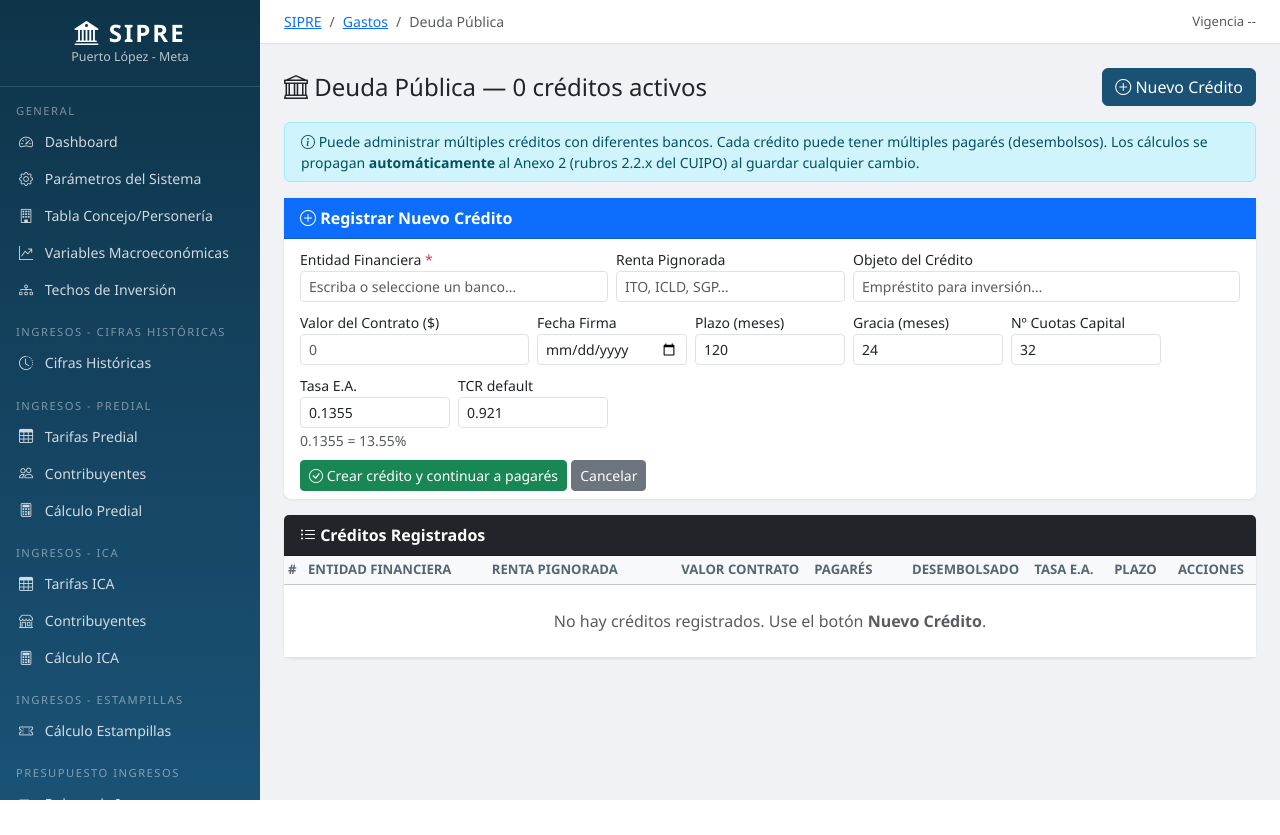
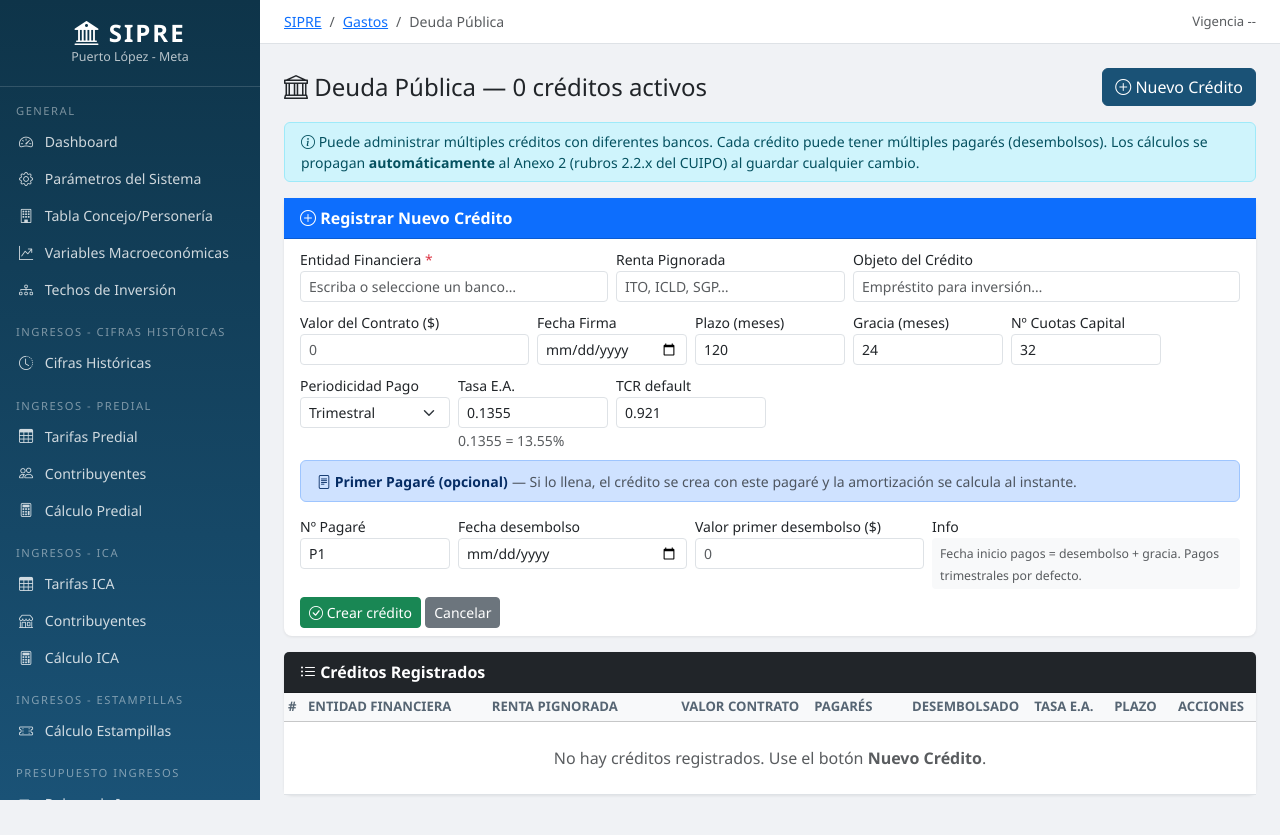
Before and after one commit to Jorgecuenca1/Presupuesto, a Django app: page /gastos/deuda-publica/ in a window 1280 px wide, after a click on "Nuevo Crédito". Before the commit the page ends 800 px from the top, so only its background shows below. Run offline with Django 5.2, Linux system fonts and the light colour scheme; the visitor is signed in with stand-in values (Sample User, id 1); data that the repository does not hold is empty.

Commit message:
Deuda: fecha desembolso + inicio pagos + periodicidad + n° pagare
- Modelo ContratoCredito.periodicidad_pago (M/T/S/A, default T=Trimestral)
- Property calculada ContratoCredito.fecha_inicio_pagos:
    primer_desembolso + gracia_meses
- Vista deuda_credito_nuevo: permite crear el credito + primer pagare
  en un solo formulario (numero, fecha_desembolso, valor). Si vienen
  los tres campos, tambien calcula la amortizacion al instante.
- Vista deuda_credito_detalle:
    * guarda periodicidad_pago
    * permite editar el numero_pagare de cada pagare
- Amortizacion recursiva ahora respeta la periodicidad configurada:
    Mensual = 12 pagos/anio, Trimestral = 4, Semestral = 2, Anual = 1
- Template dashboard (crear): campos periodicidad, num pagare,
  fecha desembolso, valor primer pagare + info fecha inicio pagos
- Template detalle (editar):
    * muestra periodicidad como <select>
    * muestra 'Fecha Inicio de Pagos' calculada (readonly)
    * cada pagare identifica bien: numero editable + badge con valor +
      3 columnas (numero, valor, fecha desembolso)
    * header muestra 'Pagos Trimestrales · inicio dd MMM YYYY'
- Migracion 0010_periodicidad_pago

```diff
--- a/gastos/views.py
+++ b/gastos/views.py
@@ -1574,7 +1574,8 @@ def _clean_money(raw):
 
 def _recalcular_amortizacion_contrato(contrato):
     """Recalcula toda la tabla de amortización del contrato.
-    Sistema: cuota fija de capital, intereses TV, con período de gracia.
+    Sistema: cuota fija de capital, intereses vencidos, con período de gracia.
+    Periodicidad configurable por contrato (M/T/S/A).
     Independiente del número de pagarés (recursivo por pagaré).
     """
     from decimal import Decimal as D, ROUND_HALF_UP
@@ -1583,9 +1584,14 @@ def _recalcular_amortizacion_contrato(contrato):
     plazo_meses = contrato.plazo_meses or 120
     gracia_meses = contrato.gracia_meses or 24
     num_cuotas = contrato.num_cuotas_capital or 32
-    total_trim = max(1, plazo_meses // 3)
-    gracia_trim = gracia_meses // 3
-    tasa_trim = (D('1') + tasa_ea) ** D('0.25') - D('1')
+    # Meses por período según periodicidad
+    per = contrato.periodicidad_pago or 'T'
+    meses_por_periodo = {'M': 1, 'T': 3, 'S': 6, 'A': 12}.get(per, 3)
+    periodos_por_anio = 12 // meses_por_periodo
+    total_per = max(1, plazo_meses // meses_por_periodo)
+    gracia_per = gracia_meses // meses_por_periodo
+    # Tasa efectiva del período: (1+EA)^(1/periodos_por_anio) - 1
+    tasa_per = (D('1') + tasa_ea) ** (D('1') / D(periodos_por_anio)) - D('1')
 
     AmortizacionPagare.objects.filter(pagare__contrato=contrato).delete()
 
@@ -1599,18 +1605,18 @@ def _recalcular_amortizacion_contrato(contrato):
         pag.save()
 
         por_anio = {}
-        for trim in range(1, total_trim + 1):
-            trim_anio = anio_desem + (trim - 1) // 4
-            intereses_trim = (saldo * tasa_trim).quantize(D('0.01'), ROUND_HALF_UP)
-            capital_trim = cap_por_cuota if trim > gracia_trim else D('0')
-            if trim == total_trim:
-                capital_trim = saldo
-            if capital_trim > saldo:
-                capital_trim = saldo
-            saldo -= capital_trim
-            por_anio.setdefault(trim_anio, {'cap': D('0'), 'int': D('0')})
-            por_anio[trim_anio]['cap'] += capital_trim
-            por_anio[trim_anio]['int'] += intereses_trim
+        for p_idx in range(1, total_per + 1):
+            p_anio = anio_desem + (p_idx - 1) // periodos_por_anio
+            intereses_p = (saldo * tasa_per).quantize(D('0.01'), ROUND_HALF_UP)
+            capital_p = cap_por_cuota if p_idx > gracia_per else D('0')
+            if p_idx == total_per:
+                capital_p = saldo
+            if capital_p > saldo:
+                capital_p = saldo
+            saldo -= capital_p
+            por_anio.setdefault(p_anio, {'cap': D('0'), 'int': D('0')})
+            por_anio[p_anio]['cap'] += capital_p
+            por_anio[p_anio]['int'] += intereses_p
 
         for anio, tot in por_anio.items():
             AmortizacionPagare.objects.create(
@@ -1731,6 +1737,9 @@ def deuda_credito_detalle(request, contrato_id):
             except Exception: pass
             try: contrato.tcr_default = D((request.POST.get('tcr') or '0').replace(',', '.'))
             except Exception: pass
+            per = (request.POST.get('periodicidad_pago') or '').strip()[:1]
+            if per in ('M','T','S','A'):
+                contrato.periodicidad_pago = per
             ff = request.POST.get('fecha_firma')
             if ff:
                 try: contrato.fecha_firma = dt.strptime(ff, '%Y-%m-%d').date()
@@ -1738,8 +1747,11 @@ def deuda_credito_detalle(request, contrato_id):
             contrato.save()
 
             for pag in contrato.pagares.all():
+                nk = f'pag_{pag.pk}_numero'
                 vk = f'pag_{pag.pk}_valor'
                 fk = f'pag_{pag.pk}_fecha'
+                if nk in request.POST and request.POST.get(nk).strip():
+                    pag.numero_pagare = request.POST.get(nk).strip()[:20]
                 if vk in request.POST:
                     pag.valor_capital = _clean_money(request.POST.get(vk))
                 if fk in request.POST and request.POST.get(fk):
@@ -1785,7 +1797,10 @@ def deuda_credito_detalle(request, contrato_id):
 @never_cache
 @login_required
 def deuda_credito_nuevo(request):
-    """Crea un nuevo contrato de crédito."""
+    """Crea un nuevo contrato de crédito.
+    Si se envía fecha_desembolso + valor_desembolso: también crea el primer pagaré
+    y calcula la amortización de una.
+    """
     from decimal import Decimal as D
     from datetime import datetime as dt
     if request.method == 'POST':
@@ -1804,12 +1819,36 @@ def deuda_credito_nuevo(request):
                 num_cuotas_capital=int(request.POST.get('num_cuotas') or 32),
                 tasa_ea=D((request.POST.get('tasa_ea') or '0.1355').replace(',', '.')),
                 tcr_default=D((request.POST.get('tcr') or '0.921').replace(',', '.')),
+                periodicidad_pago=(request.POST.get('periodicidad_pago') or 'T')[:1],
             )
             ff = request.POST.get('fecha_firma')
             if ff:
                 try: c.fecha_firma = dt.strptime(ff, '%Y-%m-%d').date()
                 except Exception: pass
             c.save()
+
+            # Pagaré inicial si viene fecha + valor
+            fecha_desem = request.POST.get('fecha_desembolso')
+            valor_pag_raw = request.POST.get('valor_primer_pagare')
+            numero_pag = (request.POST.get('numero_primer_pagare') or 'P1')[:20]
+            if fecha_desem and valor_pag_raw:
+                try:
+                    fdesem = dt.strptime(fecha_desem, '%Y-%m-%d').date()
+                    valor_pag = _clean_money(valor_pag_raw)
+                    if valor_pag > 0:
+                        PagareCredito.objects.create(
+                            contrato=c, numero_pagare=numero_pag,
+                            valor_capital=valor_pag, fecha_desembolso=fdesem,
+                            tasa_ibr=D('12.20'), puntos=D('1.35'),
+                            tasa_cobertura_riesgo=c.tcr_default or D('0.921'),
+                            plazo_meses=c.plazo_meses or 120,
+                        )
+                        _recalcular_amortizacion_contrato(c)
+                        _propagar_deuda_a_rubros(_vigencia())
+                        messages.success(request, f'Crédito con {banco} creado con pagaré {numero_pag}. Amortización calculada.')
+                        return redirect('deuda_credito_detalle', contrato_id=c.pk)
+                except Exception:
+                    pass
             messages.success(request, f'Crédito con {banco} creado. Ahora agregue pagarés.')
             return redirect('deuda_credito_detalle', contrato_id=c.pk)
         except Exception as e:
--- a/templates/gastos/deuda_dashboard.html
+++ b/templates/gastos/deuda_dashboard.html
@@ -67,6 +67,15 @@
                 <input type="number" name="num_cuotas" value="32" class="form-control form-control-sm">
             </div>
             <div class="col-md-2">
+                <label class="form-label small mb-0">Periodicidad Pago</label>
+                <select name="periodicidad_pago" class="form-select form-select-sm">
+                    <option value="M">Mensual</option>
+                    <option value="T" selected>Trimestral</option>
+                    <option value="S">Semestral</option>
+                    <option value="A">Anual</option>
+                </select>
+            </div>
+            <div class="col-md-2">
                 <label class="form-label small mb-0">Tasa E.A.</label>
                 <input type="number" step="0.0001" name="tasa_ea" value="0.1355" class="form-control form-control-sm">
                 <small class="text-muted">0.1355 = 13.55%</small>
@@ -75,9 +84,36 @@
                 <label class="form-label small mb-0">TCR default</label>
                 <input type="number" step="0.0001" name="tcr" value="0.921" class="form-control form-control-sm">
             </div>
+
+            <!-- Pagaré inicial (opcional) -->
+            <div class="col-md-12 mt-2">
+                <div class="alert alert-primary py-2 mb-1">
+                    <strong class="small"><i class="bi bi-file-text"></i> Primer Pagaré (opcional)</strong>
+                    <small class="text-muted">— Si lo llena, el crédito se crea con este pagaré y la amortización se calcula al instante.</small>
+                </div>
+            </div>
+            <div class="col-md-2">
+                <label class="form-label small mb-0">Nº Pagaré</label>
+                <input type="text" name="numero_primer_pagare" value="P1" class="form-control form-control-sm" placeholder="P1">
+            </div>
+            <div class="col-md-3">
+                <label class="form-label small mb-0">Fecha desembolso</label>
+                <input type="date" name="fecha_desembolso" class="form-control form-control-sm">
+            </div>
+            <div class="col-md-3">
+                <label class="form-label small mb-0">Valor primer desembolso ($)</label>
+                <input type="text" name="valor_primer_pagare" class="form-control form-control-sm cop-format" data-monetary="1" placeholder="0">
+            </div>
+            <div class="col-md-4">
+                <label class="form-label small mb-0">Info</label>
+                <div class="form-control form-control-sm bg-light border-0">
+                    <small class="text-muted">Fecha inicio pagos = desembolso + gracia. Pagos trimestrales por defecto.</small>
+                </div>
+            </div>
+
             <div class="col-md-12 mt-2">
                 <button type="submit" class="btn btn-success btn-sm">
-                    <i class="bi bi-check-circle"></i> Crear crédito y continuar a pagarés
+                    <i class="bi bi-check-circle"></i> Crear crédito
                 </button>
                 <button type="button" class="btn btn-secondary btn-sm" data-bs-toggle="collapse" data-bs-target="#formNuevoCredito">Cancelar</button>
             </div>
```
Also changed, not shown: gastos/models.py (+27 -0 lines), templates/gastos/deuda_credito_detalle.html (+35 -3 lines), gastos/migrations/0010_periodicidad_pago.py (added).
